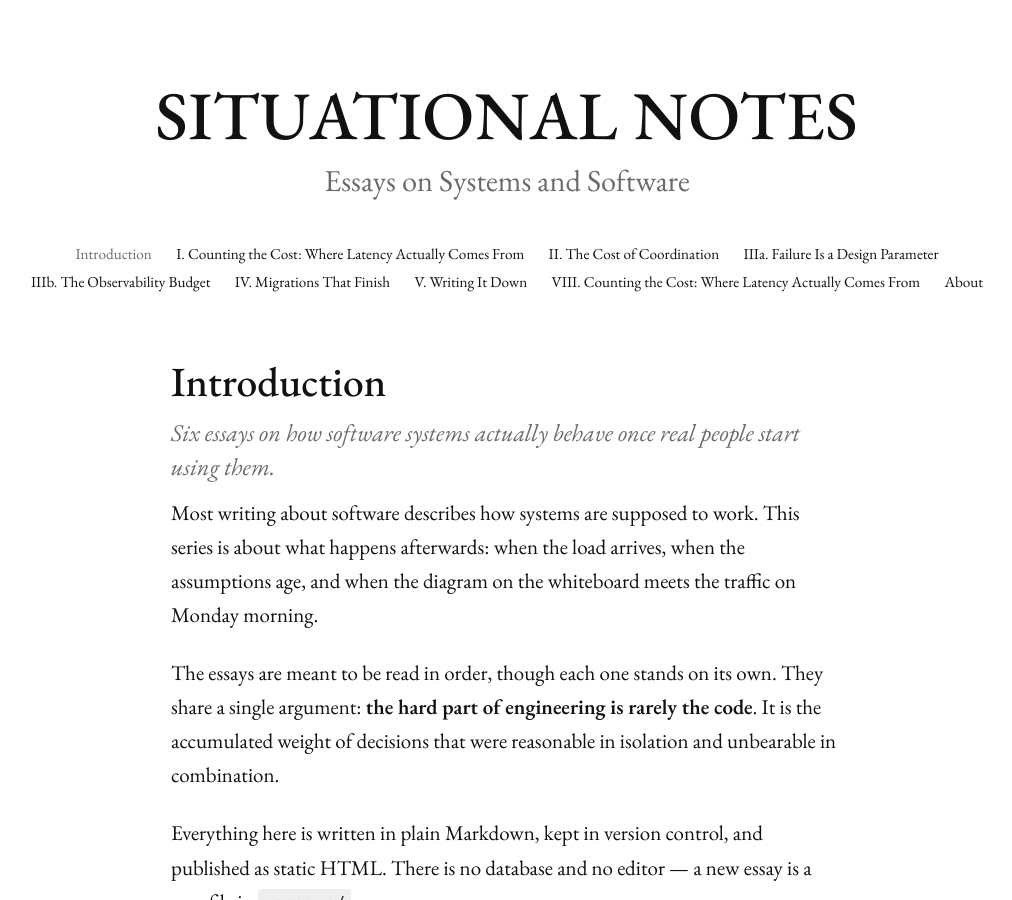
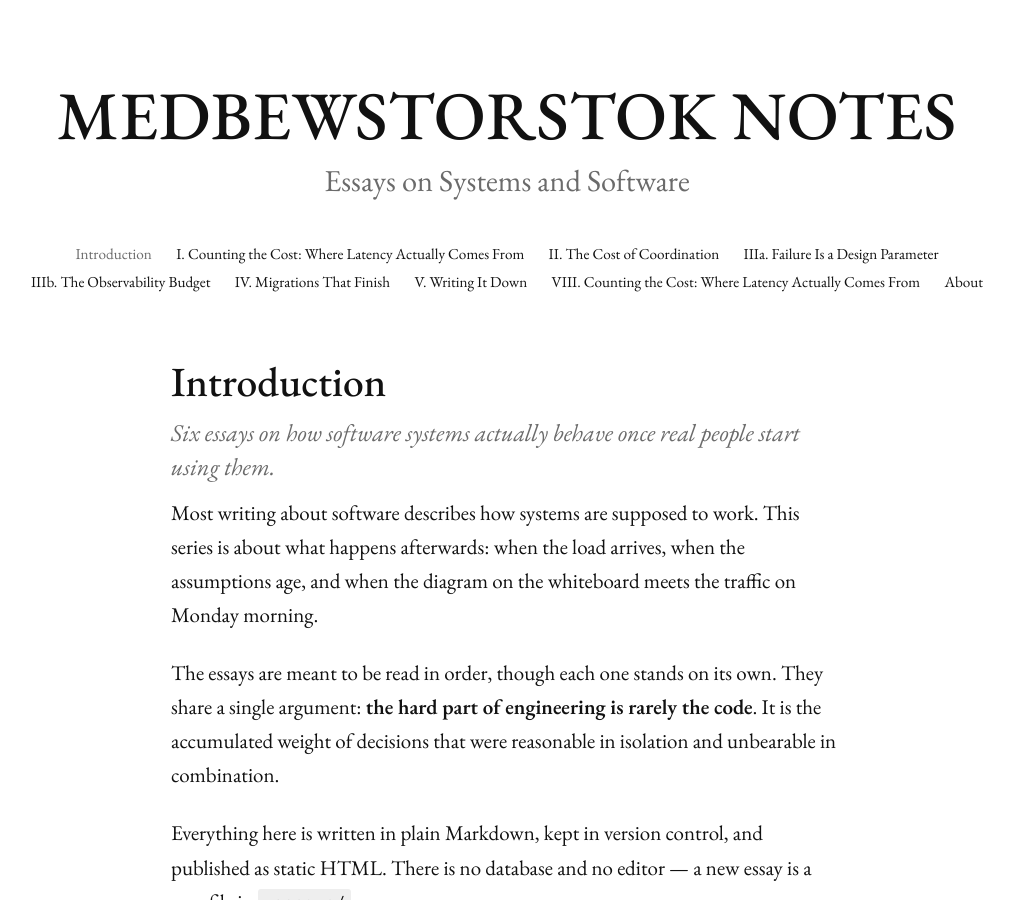
Before and after one commit to arata-hoshino/arata-hoshino.github.io, a Jekyll site: the page built from index.md, in a window 1280 px wide and 900 px high. Shown: the whole window, without its empty margins (133-1145 px from the left). Built offline with Jekyll 4.4.1, drawn with Linux system fonts in a browser that asks for light colours.

Commit message:
Rename the site to Medbewstorstok Notes
Update site.title, the README heading, and the stylesheet header
comment. The <title> tag and masthead read from site.title, so they
follow automatically.

Co-Authored-By: Claude Opus 5 <noreply@anthropic.com>

```diff
--- a/_config.yml
+++ b/_config.yml
@@ -1,4 +1,4 @@
-title: "Situational Notes"
+title: "Medbewstorstok Notes"
 subtitle: "Essays on Systems and Software"
 author: "Arata Hoshino"
 tagline: "Essays on systems and software"
--- a/assets/css/style.css
+++ b/assets/css/style.css
@@ -1,5 +1,5 @@
 /* ------------------------------------------------------------------
-   Situational Notes — a quiet, serif, essay-first stylesheet.
+   Medbewstorstok Notes — a quiet, serif, essay-first stylesheet.
    Layout: centered masthead + table of contents, then a single
    narrow reading column for the article itself.
    ------------------------------------------------------------------ */
```
Also changed, not shown: README.md.
